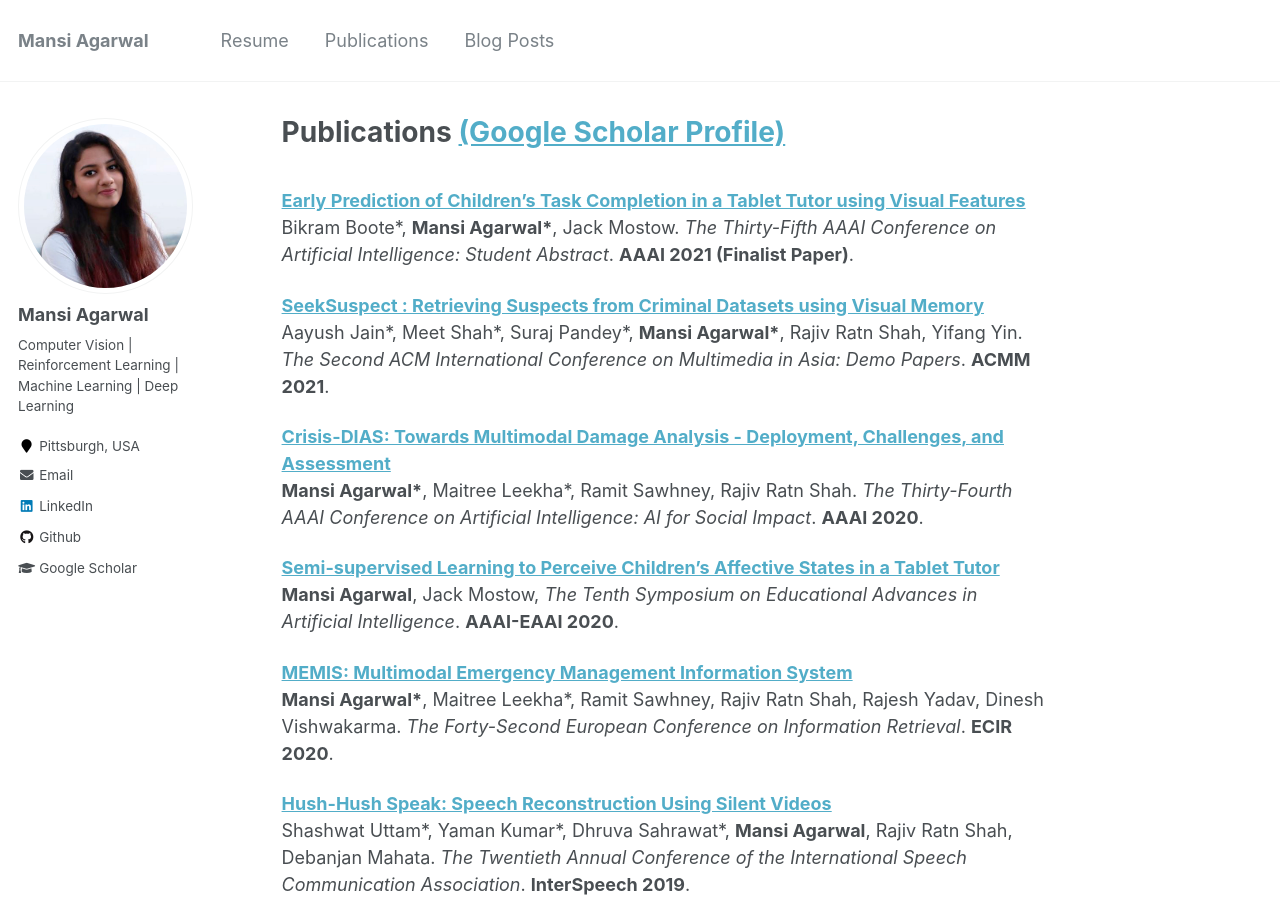
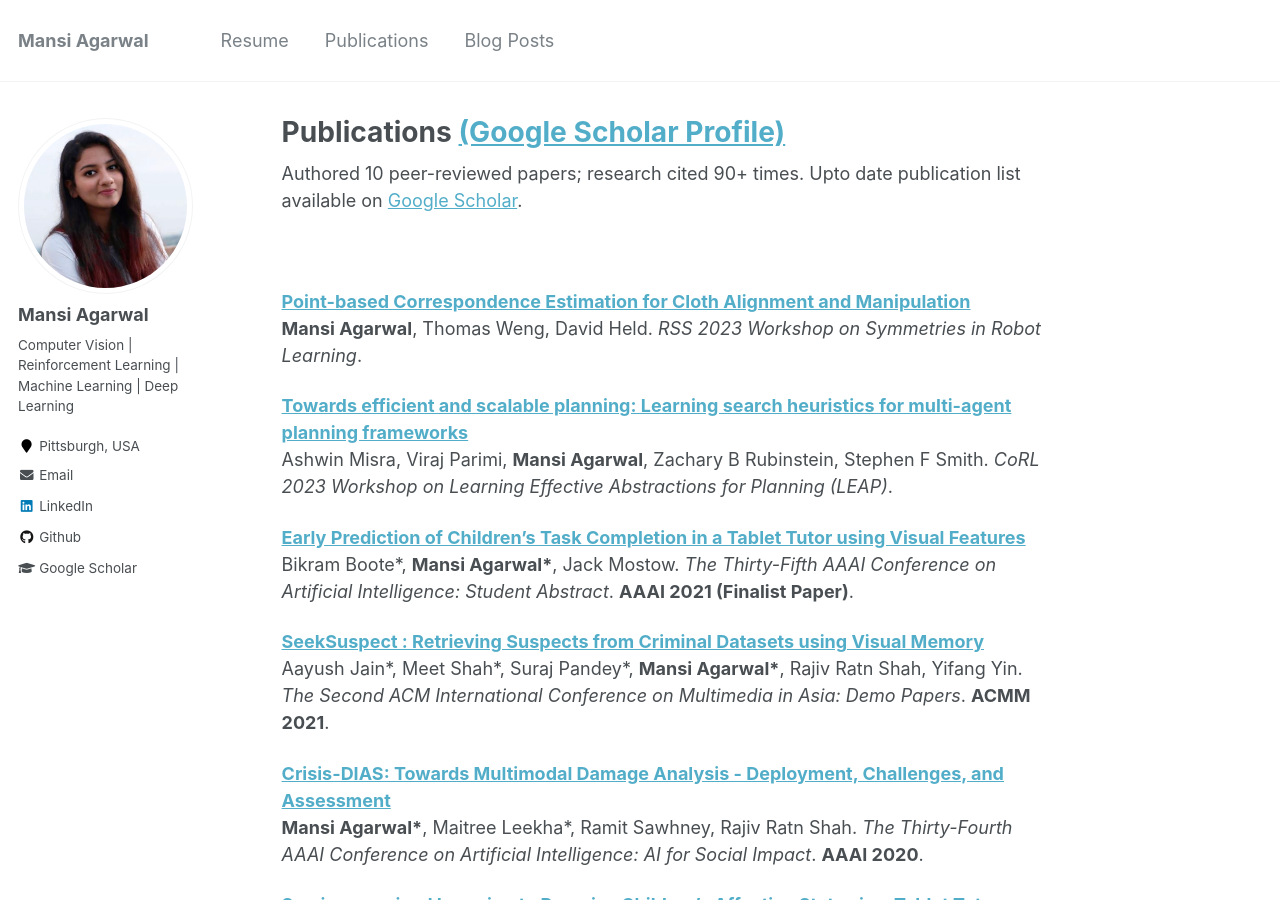
Before and after one commit to MansiAgarwal11/MansiAgarwal11.github.io, a Jekyll site: the page built from _pages/publications.md, in a window 1280 px wide and 900 px high. Built offline with Jekyll 4.4.1, drawn with Linux system fonts in a browser that asks for light colours.

Commit message:
Update publications.md

```diff
--- a/_pages/publications.md
+++ b/_pages/publications.md
@@ -3,7 +3,20 @@ title: "Publications [(Google Scholar Profile)](https://scholar.google.com/citat
 permalink: /publications/
 author_profile: true
 ---
+
+Authored 10 peer-reviewed papers; research cited 90+ times. Upto date publication list available on [Google Scholar](https://scholar.google.com/citations?view_op=list_works&hl=en&hl=en&user=MvGHsQcAAAAJ&sortby=pubdate).
+
 <br>
+
+<b>[Point-based Correspondence Estimation for Cloth Alignment and Manipulation](https://openreview.net/pdf?id=N8KlLRpevrT)</b> <br>
+<b>Mansi Agarwal</b>, Thomas Weng, David Held.
+<i>RSS 2023 Workshop on Symmetries in Robot Learning</i>.
+
+<b>[Towards efficient and scalable planning: Learning search heuristics for multi-agent planning frameworks](https://openreview.net/pdf?id=mZcIvDdlGo)</b> <br>
+Ashwin Misra, Viraj Parimi, <b>Mansi Agarwal</b>, Zachary B Rubinstein, Stephen F Smith.
+<i>CoRL 2023 Workshop on Learning Effective Abstractions for Planning (LEAP)</i>.
+
+
 <b>[Early Prediction of Children’s Task Completion in a Tablet Tutor using Visual Features](https://mansiagarwal11.github.io//publications/earlypred)</b> <br>
 Bikram Boote\*, <b>Mansi Agarwal\*</b>, Jack Mostow.
 <i>The Thirty-Fifth AAAI Conference on Artificial Intelligence: Student Abstract</i>. <b>AAAI 2021 (Finalist Paper)</b>.
```
